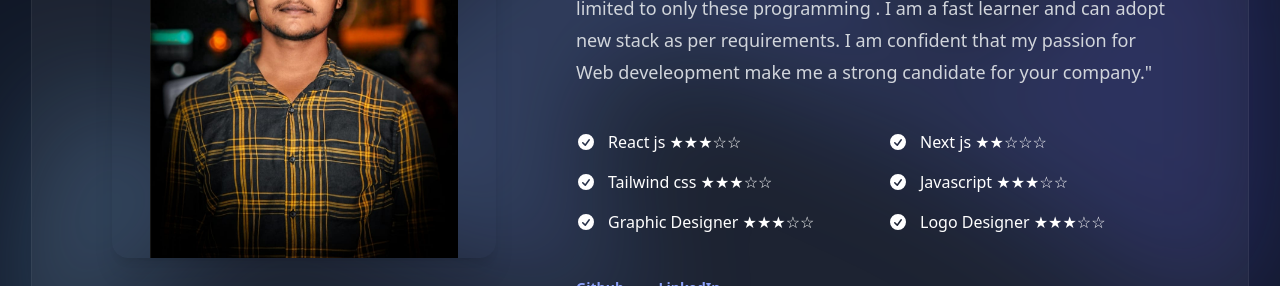
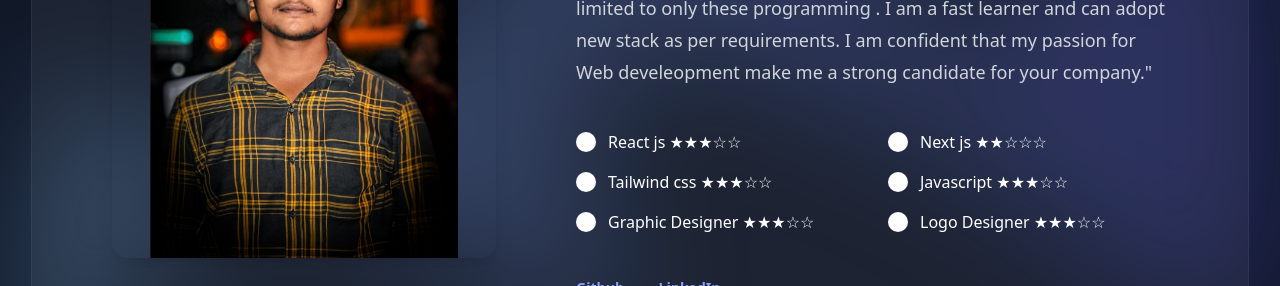
Before and after one commit to Sadanandgadwal/Portfolio, a React (Vite) app: page / in a window 1280 px wide. Shown: the part 1260-1546 px from the top of the page. Built offline with nearby package versions, Linux system fonts and the light colour scheme.

Commit message:
build fix

```diff
--- a/src/components/Aboutme.jsx
+++ b/src/components/Aboutme.jsx
@@ -1,4 +1,4 @@
-import { CheckCircleIcon } from "@heroicons/react/20/solid";
+import { BsFillCircleFill } from "react-icons/bs";
 import Profile from "../images/sadanand.jpg";
 import Techstack from "../images/Techstack.png";
 import EasyBooks from "../images/EasyBooks.png";
@@ -85,7 +85,7 @@ export default function Aboutme() {
                 >
                   {skills.map((benefit) => (
                     <li key={benefit} className="flex gap-x-3">
-                      <CheckCircleIcon
+                      <BsFillCircleFill
                         className="h-7 w-5 flex-none "
                         aria-hidden="true"
                       />
```
